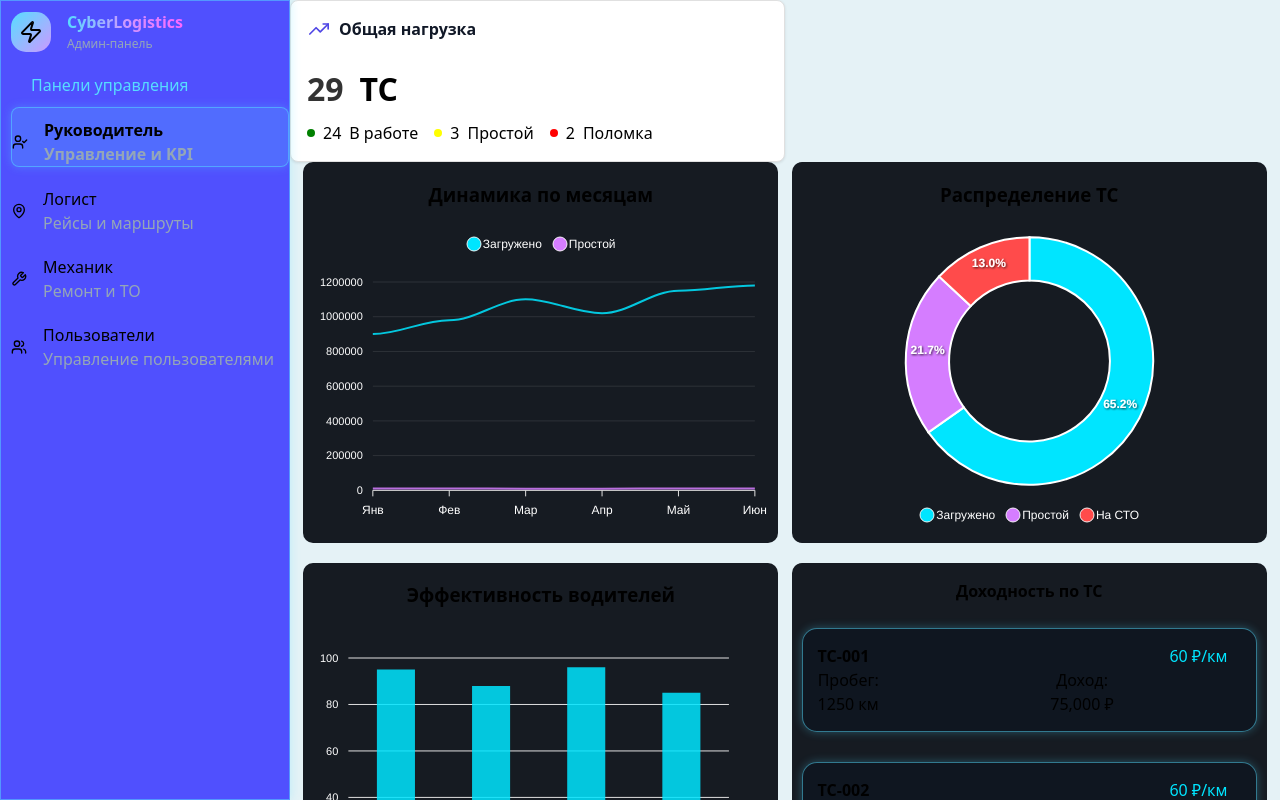
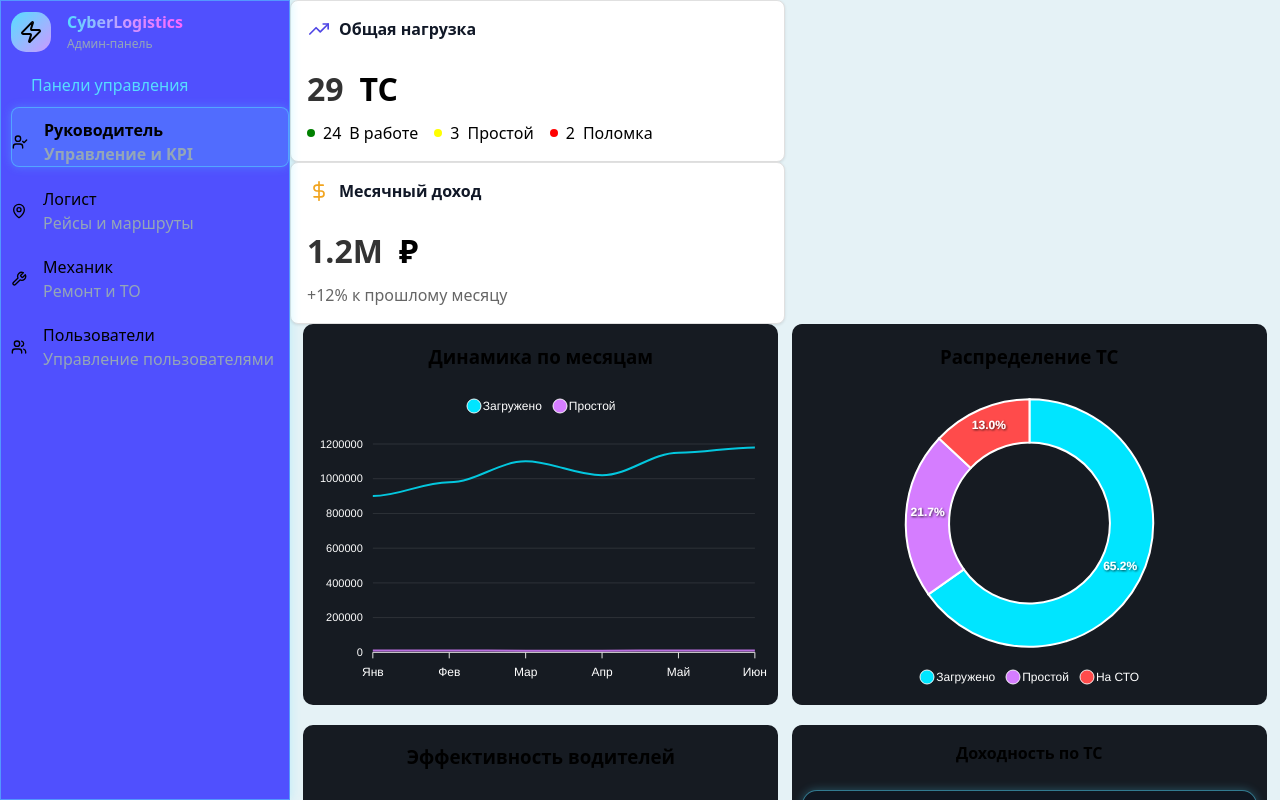
Before and after one commit to webobscure/LogisticPanel, a React (Vite) app: page /admin in a window 1280 px wide. Built offline with nearby package versions, Linux system fonts and the light colour scheme.

Commit message:
добавлена молекула cardDescription

```diff
--- /dev/null
+++ b/src/components/ui/atoms/cardDescription.jsx
@@ -0,0 +1,12 @@
+import styled from 'styled-components';
+
+const Description = styled.div`
+  color: #666;
+`;
+
+export const CardDescription = ({ children, description }) => {
+  // Используем description или children (более гибкий вариант)
+  const content = description || children;
+
+  return <Description>{content}</Description>;
+};
--- /dev/null
+++ b/src/components/ui/molecules/MonthlyIncome.jsx
@@ -0,0 +1,25 @@
+import { Card } from "../atoms/Card";
+import { CardHeader } from "../atoms/cardHeader";
+import { CardValue } from "../atoms/cardValue";
+import { CardDescription } from "../atoms/cardDescription";
+
+export const MonthlyIncome = ({
+  title = 'Месячный доход',
+  value = '1.2M',
+  text = '₽',
+  description = '+12% к прошлому месяцу'
+}) => {
+  return (
+    <Card>
+      <CardHeader
+        title={title}
+        iconType="income"
+        color="#f1a41eff"
+      />
+
+      <CardValue value={value} text={text} />
+
+      <CardDescription>{description}</CardDescription>
+    </Card>
+  );
+};
--- a/src/pages/AdminPage/AdminPage.jsx
+++ b/src/pages/AdminPage/AdminPage.jsx
@@ -8,6 +8,7 @@ import { CardLabel } from "../../components/ui/atoms/cardLabel";
 import { Card } from "../../components/ui/atoms/Card";
 import Header from "../../components/Header/Header";
 import { TotalWorkload } from "../../components/ui/molecules/TotalWorkload";
+import { MonthlyIncome } from "../../components/ui/molecules/MonthlyIncome";
 
 export default function AdminPage() {
 
@@ -95,7 +96,8 @@ export default function AdminPage() {
       <div className="admin-panel-container">
         <Header />
         <div className="admin-panel-container__right">
-          < TotalWorkload></TotalWorkload>
+          <TotalWorkload></TotalWorkload>
+          <MonthlyIncome></MonthlyIncome>
           <div className="diagrams">
             {/* Линейный график */}
             <div className="diagrams-item">
```
